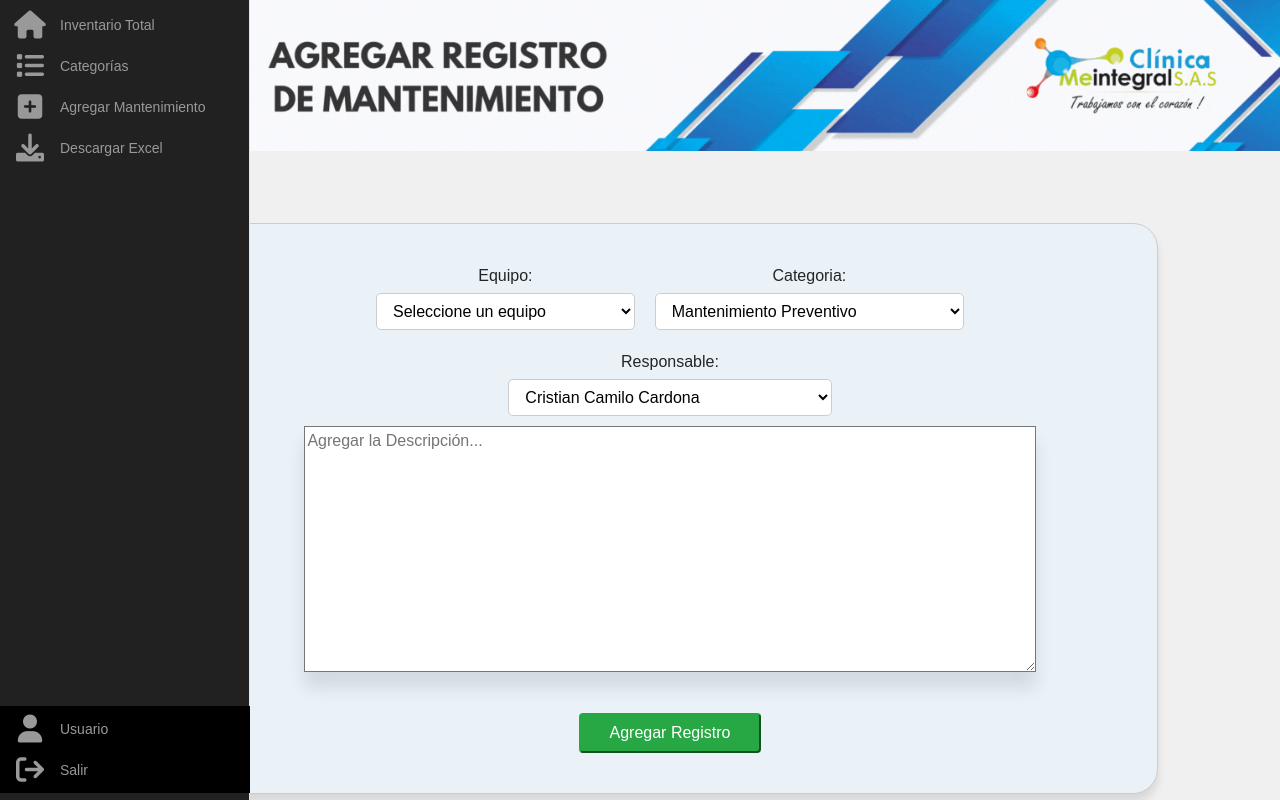
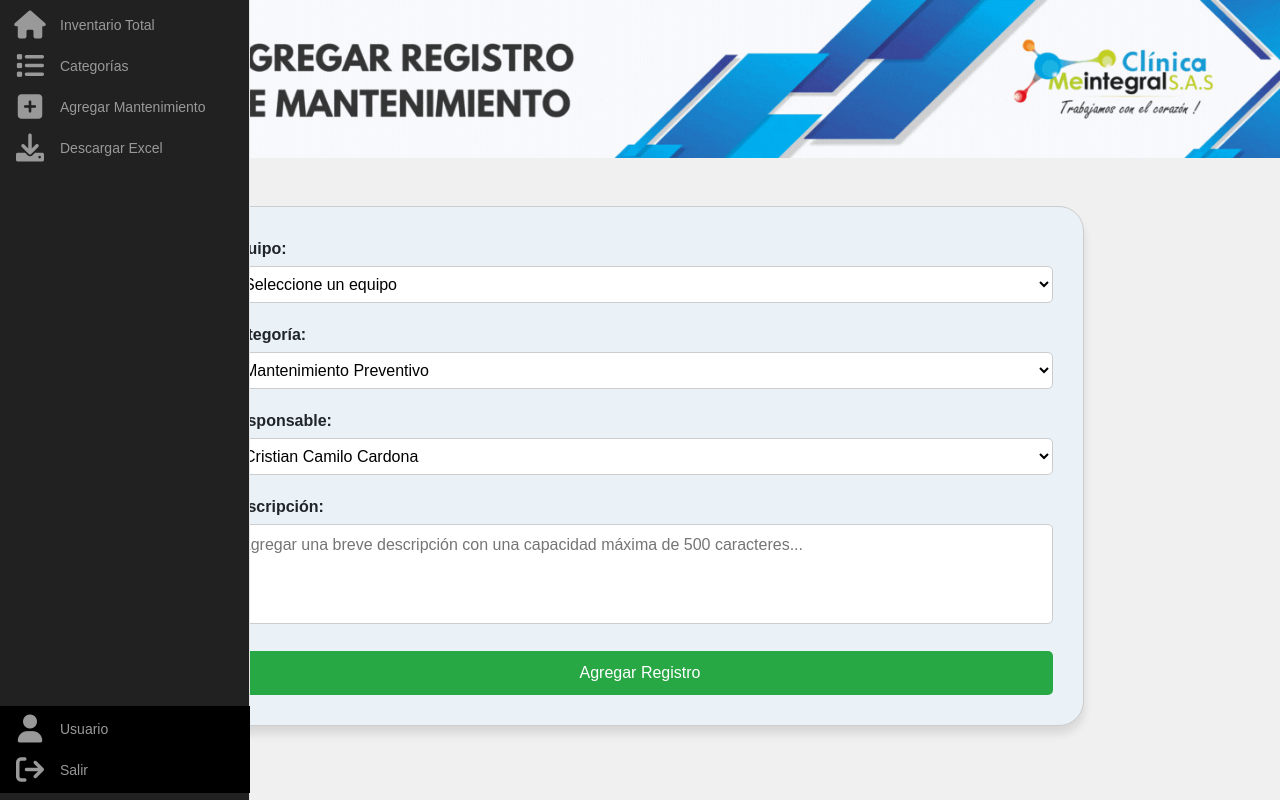
Before and after one commit to cbasmora/ProyectoBaseDatos2, a PHP site: page /views/usuarios/formulario_notas.php in a window 1280 px wide. Run offline with PHP 8.4, Linux system fonts and the light colour scheme; a user stored in the database is signed in; data comes from the database, SQL or seed files in the repository; some libraries are stand-ins or nearby versions; some web fonts are replaced.

Commit message:
22042024722

```diff
--- a/views/usuarios/formulario_notas.php
+++ b/views/usuarios/formulario_notas.php
@@ -4,7 +4,7 @@
 <?php require '../../includes/_header copy.php' ?>
 
 <link href="https://cdnjs.cloudflare.com/ajax/libs/font-awesome/6.0.0/css/all.min.css" rel="stylesheet">
-
+<script src="https://cdn.jsdelivr.net/npm/sweetalert2@10"></script>
 
 <img src="http://192.168.1.250:8080/inventario-sis/img/agregarregistro.gif" width="100%" alt="Título de la página">
 <?php
@@ -17,23 +17,110 @@
 $result_productos = $conexion->query($query_productos);
 ?>
 
-<!DOCTYPE html>
-<html>
-
 <head>
     <title>Formulario de Registro</title>
+    <link href="https://cdnjs.cloudflare.com/ajax/libs/font-awesome/6.0.0/css/all.min.css" rel="stylesheet">
+    <style>
+        body {
+            margin: 0;
+            padding: 0;
+            font-family: Arial, sans-serif;
+        }
+
+        .container {
+            display: flex;
+            justify-content: center;
+            align-items: center;
+        }
+
+        .form-container {
+            width: 80%;
+            border: 1px solid #ccc;
+            border-radius: 25px;
+            padding: 30px;
+            background: #EAF2F8;
+            box-shadow: 0 8px 8px rgba(0, 0, 0, 0.1);
+        }
+
+        .form-group {
+            margin-bottom: 20px;
+        }
+
+        .form-group label {
+            display: block;
+            margin-bottom: 5px;
+            font-weight: bold;
+        }
+
+        .form-group select,
+        .form-group textarea {
+            width: 100%;
+            padding: 8px 12px;
+            border: 1px solid #ccc;
+            border-radius: 5px;
+            background-color: #fff;
+            font-size: 16px;
+            line-height: 1.5;
+            transition: border-color 0.3s ease;
+        }
+
+        .form-group select:hover,
+        .form-group select:focus,
+        .form-group textarea:hover,
+        .form-group textarea:focus {
+            border-color: #333;
+        }
+
+        .form-group textarea {
+            resize: none;
+            height: 100px;
+        }
+
+        .submit-btn {
+            display: block;
+            width: 100%;
+            padding: 10px;
+            background-color: #28a745;
+            border: none;
+            border-radius: 5px;
+            color: #fff;
+            font-size: 16px;
+            cursor: pointer;
+            transition: background-color 0.3s ease;
+        }
+
+        .submit-btn:hover {
+            background-color: #218838;
+        }
+    </style>
 </head>
-<center>
+
 <body>
-    <br><br><br>
-    <div style="border: 1px solid #ccc; padding: 30px; background:#EAF2F8; border-radius: 25px;box-shadow: 0 8px 8px rgba(0, 0, 0, 0.1);width: 80%;">
+    <br>    <br>    <br>
+    <div class="container">
+        <div class="form-container">
             <form method="post">
-            <div style="display: flex; justify-content: center; flex-wrap: wrap;">
-                <div style="margin: 10px;">
-                    <label for="id_producto" style="margin-bottom: 5px;">Equipo:</label>
-                    <select name="id_producto" id="id_producto" class="select-styled" required>
+                <div class="form-group">
+                    <label for="id_producto">Equipo:</label>
+                    <select name="id_producto" id="id_producto" required>
                         <option value="">Seleccione un equipo</option>
                         <?php
+                        $query_productos = "SELECT id, nombre FROM productos ORDER BY
+CASE
+    WHEN nombre LIKE 'AM-%' THEN 1
+    ELSE 2
+END,
+CASE
+    WHEN nombre LIKE 'AM-%' THEN CAST(SUBSTRING(nombre, 4) AS UNSIGNED)
+    ELSE
+        CASE
+            WHEN nombre LIKE 'ID-%' THEN CAST(SUBSTRING(nombre, 4) AS UNSIGNED)
+            ELSE 999999
+        END
+END,
+nombre";
+                        $result_productos = $conexion->query($query_productos);
+
                         while ($row = $result_productos->fetch_assoc()) {
                             echo "<option value='" . $row['id'] . "'>" . $row['nombre'] . "</option>";
                         }
@@ -41,29 +128,31 @@
                     </select>
                 </div>
 
-                <div style="margin: 10px;">
-                    <label for="categoria" class="form-label" style="margin-bottom: 5px;">Categoria:</label>
-                    <select name="categoria" id="categoria" class="select-styled" required>
+                <div class="form-group">
+                    <label for="categoria">Categoría:</label>
+                    <select name="categoria" id="categoria" required>
                         <option value="Mantenimiento Preventivo">Mantenimiento Preventivo</option>
                         <option value="Mantenimiento Correctivo">Mantenimiento Correctivo</option>
-                        <option value="Reparación">Observaciones</option>
+                        <option value="Observaciones">Observaciones</option>
                         <option value="Otros">Otros</option>
                     </select>
                 </div>
 
-                <div style="margin: 10px;">
-                    <label for="usuario" class="form-label" style="margin-bottom: 5px;">Responsable:</label>
-                    <select name="usuario" id="usuario" class="select-styled" required>
+                <div class="form-group">
+                    <label for="usuario">Responsable:</label>
+                    <select name="usuario" id="usuario" required>
                         <option value="Cristian Cardona">Cristian Camilo Cardona</option>
                         <option value="Sebastian Rojas">Juan Sebastian Rojas</option>
                         <option value="Sebastian Mora">Jhon Sebastian Mora</option>
                     </select>
                 </div>
+
+                <div class="form-group">
+                    <label for="nota">Descripción:</label>
+                    <textarea name="nota" id="nota" rows="5" placeholder="Agregar una breve descripción con una capacidad máxima de 500 caracteres..." maxlength="500" required></textarea>
                 </div>
-            <center>
-                <textarea name="nota" id="nota" cols="20" rows="10" style="width: 80%;box-shadow: 0 16px 16px rgba(0, 0, 0, 0.1)" required placeholder="Agregar la Descripción..."></textarea><br><br>
-                <input class="btn btn-success" type="submit" name="submit" value="Agregar Registro">
-            </center>
+
+                <button class="submit-btn" type="submit" name="submit">Agregar Registro</button>
             </form>
             <?php
             if (isset($_POST['submit'])) {
@@ -76,35 +165,34 @@
 
                 $query = "INSERT INTO notas (id_producto, categoria, nota, usuario) VALUES ('$id_producto', '$categoria', '$nota', '$usuario')";
                 if ($conexion->query($query) === TRUE) {
-                echo "<div style='text-align: center; margin-top: 20px;'>✅ Registro agregado correctamente.</div>";
+                    // Mostrar un mensaje de éxito con SweetAlert
+                    echo "<script>
+                            Swal.fire({
+                                title: '¡Éxito!',
+                                text: 'Registro agregado correctamente.',
+                                icon: 'success',
+                                confirmButtonText: 'OK'
+                            }).then((result) => {
+                                if (result.isConfirmed) {
+                                    window.location.href = 'index.php'; // Redireccionar a otra página si se hace clic en OK
+                                }
+                            });
+                          </script>";
                 } else {
-                echo "<div style='text-align: center; margin-top: 20px;'>Error al agregar la nota: " . $conexion->error . "</div>";
-            }
-        }
+                    // Mostrar un mensaje de error con SweetAlert
+                    echo "<script>
+                            Swal.fire({
+                                title: '¡Error!',
+                                text: 'Error al agregar la nota: " . $conexion->error . "',
+                                icon: 'error',
+                                confirmButtonText: 'OK'
+                            });
+                          </script>";
+                }}
             ?>
         </div>
+    </div>
+<br><br><br>
 </body>
 
-<style>
-.select-styled {
-    display: inline-block;
-    padding: 8px 12px;
-    border: 1px solid #ccc;
-    border-radius: 5px;
-    background-color: #fff;
-    font-size: 16px;
-    line-height: 1.5;
-    transition: border-color 0.3s ease;
-    cursor: pointer;
-    width: 100%; /* Ajusta el ancho al 100% */
-}
-
-.select-styled:hover,
-.select-styled:focus {
-    border-color: #333;
-}
-</style>
-
-
-
 </html>
--- a/views/usuarios/producto_agregar.php
+++ b/views/usuarios/producto_agregar.php
@@ -91,7 +91,7 @@
                                 <option value="Computador_Portátil">Computador Portátil</option>
                                 <option value="Computador_Allinone">Computador All-in-One</option>
                                 <option value="Computador_Cabina">Computador de Cabina</option>
-                                <option value="Camaras">Cámaras</option>
+                                <option value="Cámaras">Cámaras</option>
                                 <option value="Telefonos_VoIP">Teléfonos VoIP</option>
                                 <option value="Antenas_Wifi">Antenas WiFi</option>
                                 <option value="Servidores">Servidores</option>
@@ -189,11 +189,13 @@
                                 <option value="Manifold">Manifold</option>
                                 <option value="Nutrición">Nutrición</option>
                                 <option value="Publicidad">Publicidad</option>
+                                <option value="Psicología">Psicología</option>
                                 <option value="Quirófanos">Quirófanos</option>
                                 <option value="Rayos X">Rayos X</option>
                                 <option value="Referencia">Referencia</option>
                                 <option value="Sistemas">Sistemas</option>
                                 <option value="Talento Humano">Talento Humano</option>
+                                <option value="Terapia Respiratoria">Terapia Respiratoria</option>
                                 <option value="UCI Neonatal">UCI Neonatal</option>
                                 <option value="UCI Pediátrica">UCI Pediátrica</option>
                             </select>
--- a/views/usuarios/producto_editar.php
+++ b/views/usuarios/producto_editar.php
@@ -101,7 +101,7 @@
     <option value="Computador_Portátil" <?php echo ($productos['categorias'] === 'Computador_Portátil') ? 'selected' : ''; ?>>Computador Portátil</option>
     <option value="Computador_Allinone" <?php echo ($productos['categorias'] === 'Computador_Allinone') ? 'selected' : ''; ?>>Computador All-in-One</option>
     <option value="Computador_Cabina" <?php echo ($productos['categorias'] === 'Computador_Cabina') ? 'selected' : ''; ?>>Computador de Cabina</option>
-    <option value="Camaras" <?php echo ($productos['categorias'] === 'Camaras') ? 'selected' : ''; ?>>Cámaras</option>
+    <option value="Cámaras" <?php echo ($productos['categorias'] === 'Camaras') ? 'selected' : ''; ?>>Cámaras</option>
     <option value="Telefonos_VoIP" <?php echo ($productos['categorias'] === 'Telefonos_VoIP') ? 'selected' : ''; ?>>Teléfonos VoIP</option>
     <option value="Antenas_Wifi" <?php echo ($productos['categorias'] === 'Antenas_Wifi') ? 'selected' : ''; ?>>Antenas WiFi</option>
     <option value="Servidores" <?php echo ($productos['categorias'] === 'Servidores') ? 'selected' : ''; ?>>Servidores</option>
@@ -200,11 +200,13 @@
     <option value="Manifold" <?php echo ($productos['ubicacion'] === 'Manifold') ? 'selected' : ''; ?>>Manifold</option>
     <option value="Nutrición" <?php echo ($productos['ubicacion'] === 'Nutrición') ? 'selected' : ''; ?>>Nutrición</option>
     <option value="Publicidad" <?php echo ($productos['ubicacion'] === 'Publicidad') ? 'selected' : ''; ?>>Publicidad</option>
+    <option value="Psicología" <?php echo ($productos['ubicacion'] === 'Psicología') ? 'selected' : ''; ?>>Psicología</option>
     <option value="Quirófanos" <?php echo ($productos['ubicacion'] === 'Quirófanos') ? 'selected' : ''; ?>>Quirófanos</option>
     <option value="Rayos X" <?php echo ($productos['ubicacion'] === 'Rayos X') ? 'selected' : ''; ?>>Rayos X</option>
     <option value="Referencia" <?php echo ($productos['ubicacion'] === 'Referencia') ? 'selected' : ''; ?>>Referencia</option>
     <option value="Sistemas" <?php echo ($productos['ubicacion'] === 'Sistemas') ? 'selected' : ''; ?>>Sistemas</option>
     <option value="Talento Humano" <?php echo ($productos['ubicacion'] === 'Talento Humano') ? 'selected' : ''; ?>>Talento Humano</option>
+    <option value="Talento Humano" <?php echo ($productos['ubicacion'] === 'Terapia Respiratoria') ? 'selected' : ''; ?>>Terapia Respiratoria</option>
     <option value="UCI Neonatal" <?php echo ($productos['ubicacion'] === 'UCI Neonatal') ? 'selected' : ''; ?>>UCI Neonatal</option>
     <option value="UCI Pediátrica" <?php echo ($productos['ubicacion'] === 'UCI Pediátrica') ? 'selected' : ''; ?>>UCI Pediátrica</option>
 </select>
```
Also changed, not shown: 1 other file. Lines whose indentation alone changed are shown as unchanged.
